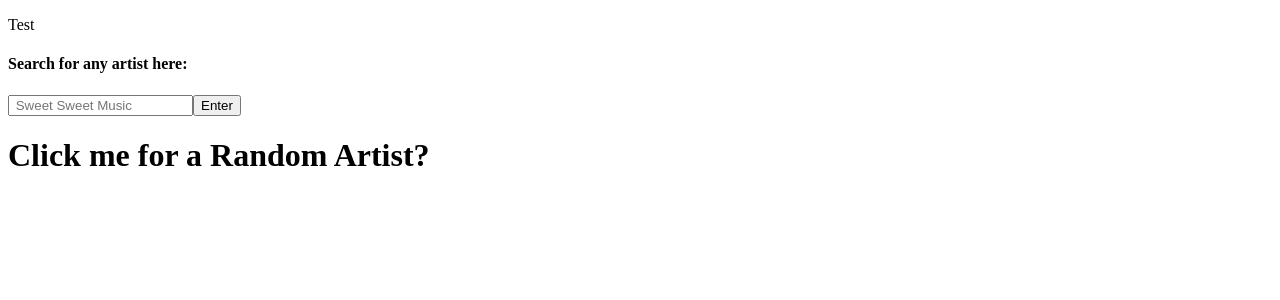
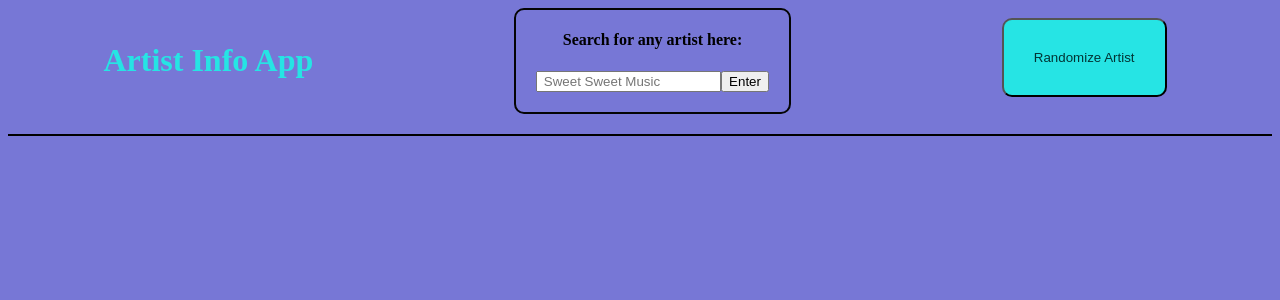
Before and after one commit to Chrisstruong/BreedBeauty, a React (Create React App) app in the folder project-two/: page / in a window 1280 px wide. Shown: the top 300 px of the page. Built offline with nearby package versions, Linux system fonts and the light colour scheme.

Commit message:
Cotinue work on navbar.css

```diff
--- a/project-two/src/App.css
+++ b/project-two/src/App.css
@@ -0,0 +1,3 @@
+body {
+    background-color: rgb(119, 119, 214);
+}
--- a/project-two/src/App.js
+++ b/project-two/src/App.js
@@ -6,7 +6,6 @@ function App() {
   return (
     <>
       <header>
-        <p>Test</p>
         < Navbar />
       </header>
       <div className ="main">
--- a/project-two/src/Navbar.jsx
+++ b/project-two/src/Navbar.jsx
@@ -1,9 +1,11 @@
+import './navbar.css';
 
 function Navbar () {
     return (
         <>
          <div className="full-nav">
             <div className="logo">
+                <h1>Artist Info App</h1>
             </div>
             <div className = "search-context">
                 <h4>Search for any artist here:</h4>
@@ -12,12 +14,12 @@ function Navbar () {
                         <input type="text"
                         placeholder=" Sweet Sweet Music"
                         name= "search"/>
-                        <button class="button">Enter</button>
+                        <button id="button-search">Enter</button>
                     </form>
                 </div>
             </div>
             <div className= "link">
-                <h1>Click me for a Random Artist?</h1>
+                <button id="button-random">Randomize Artist</button>
             </div>
         </div>
         </>
--- a/project-two/src/navbar.css
+++ b/project-two/src/navbar.css
@@ -0,0 +1,33 @@
+.full-nav {
+    width: 100%;
+    display: flex;
+    justify-content: space-around;
+    gap: 10px;
+    padding-bottom: 20px;
+    border-bottom: 2px solid black;
+}
+
+.logo {
+    display: flex;
+    align-items: center;
+    color: rgb(38, 228, 228);
+}
+
+.search-context {
+    display: flex;
+    flex-direction: column;
+    justify-content: center;
+    align-items: center;
+    border: 2px solid rgb(5, 5, 5);
+    border-radius: 10px;
+    padding: 20px;
+    padding-top: 0px;
+}
+
+#button-random {
+    background-color:rgb(38, 228, 228);
+    padding: 30px;
+    border-radius: 10px;
+    margin: 10px;
+    color:rgb(2, 52, 52)
+}
```
